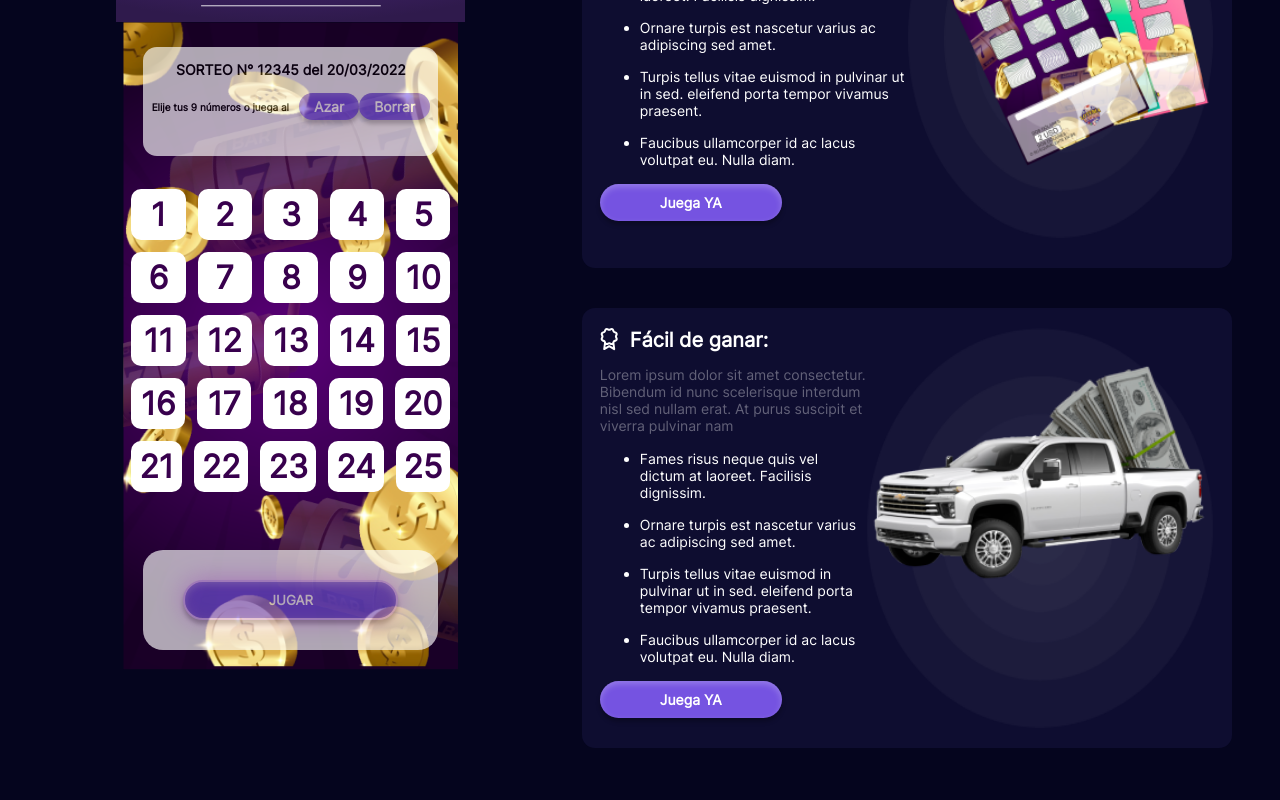
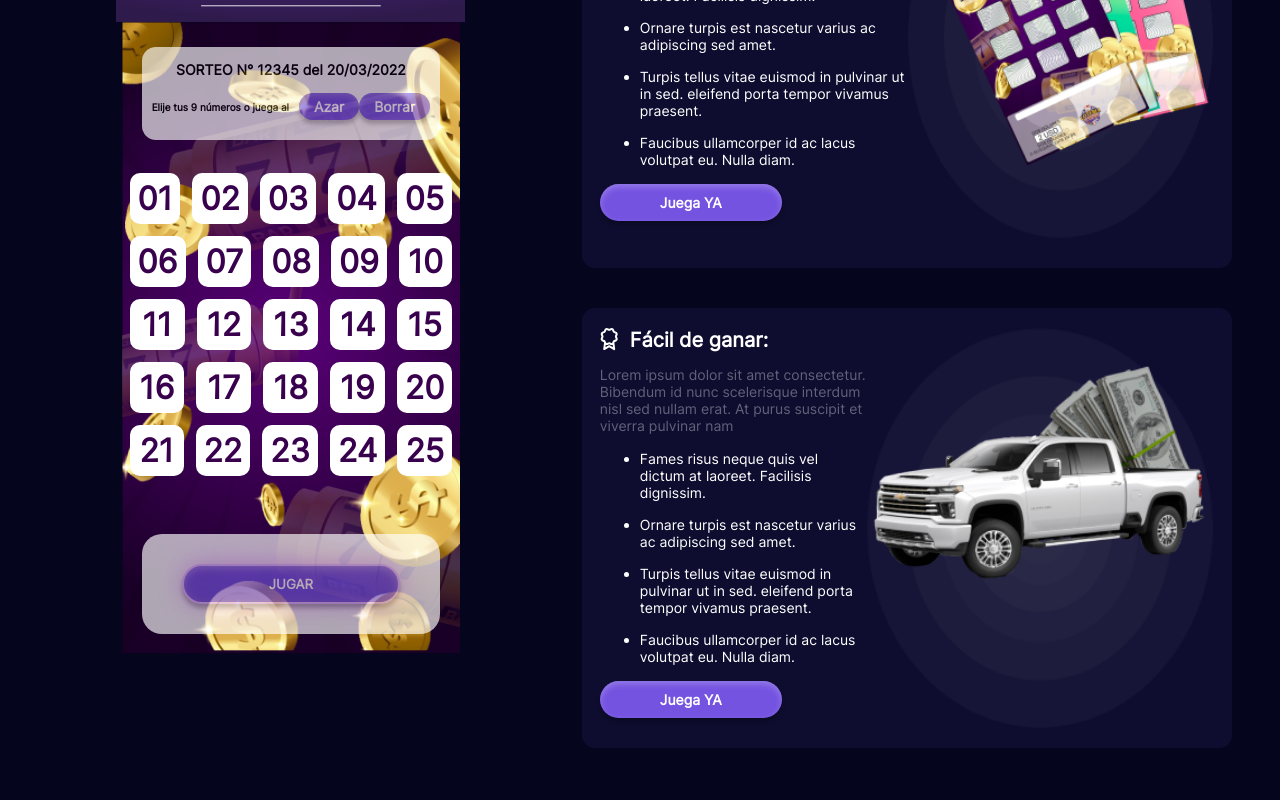
Before and after one commit to Walls-Team/LottoQuiz-Landing, a React (Create React App) app: page / in a window 1280 px wide. Shown: the part 1420-2220 px from the top of the page. Built offline with nearby package versions, Linux system fonts and the light colour scheme.

Commit message:
lotteryCard

```diff
--- a/src/components/lotteryCard.js
+++ b/src/components/lotteryCard.js
@@ -4,15 +4,27 @@ import './css/lotteryCard.scss';
 const LotteryCard = () => {
 
   const [numbers, setNumbers] = useState([]);
+  const myUniqueArray = [...new Set(numbers)];
+
+  let value =  ["01","02","03","04","05"];
+  let value2 = ["06","07","08","09","10"];
+  let value3 = ["11","12","13","14","15"];
+  let value4 = ["16","17","18","19","20"];
+  let value5 = ["21","22","23","24","25"];
+
+
 
   const addNumber = (number) => {
-    if(numbers.length < 9){
-      setNumbers([...numbers, number])
+    if(myUniqueArray.length < 9){
+      setNumbers([...numbers, number].sort());
+      document.getElementById(number).style.background = "linear-gradient(90deg, #A56C0B 0%, #C9A33D 33.33%, #F4E077 61.98%, #C9A33D 100%)";
+      document.getElementById(number).style.border = "1px solid #000000";
     }
   }
 
   const deletedList = () => {
     setNumbers([]);
+    window.location.reload(true);
   }
 
   const randomList = () => {
@@ -26,13 +38,9 @@ const LotteryCard = () => {
         list[i] = random;
       }
 
-    setNumbers(list);
-
-   /* var x = Math.ceil(Math.random()*25);
-    if (numbers.length < 9 ) {
-      setNumbers([...numbers, x])
-    }
-   */
+    setNumbers(new Set(list.sort(function(a,b) {
+      return a - b;
+    })));
   }
 
   return (
@@ -57,53 +65,49 @@ const LotteryCard = () => {
                     <button onClick={()=>deletedList()} className='btn2'>Borrar</button>
                 </div>
                 <div className='ticket'>
-                  <span>{numbers[0]}</span>
-                  <span>{numbers[1]}</span>
-                  <span>{numbers[2]}</span>
-                  <span>{numbers[3]}</span>
-                  <span>{numbers[4]}</span>
-                  <span>{numbers[5]}</span>
-                  <span>{numbers[6]}</span>
-                  <span>{numbers[7]}</span>
-                  <span>{numbers[8]}</span>
+                  {myUniqueArray.map(e => {
+                    return(
+                      <span>{e}</span>
+                    )
+                  })}
                 </div>
             </div>
             <div className="lottery">
                 <table>
                     <tr>
-                      <td onClick={()=>addNumber("01")}>1</td>
-                      <td onClick={()=>addNumber("02")}>2</td>
-                      <td onClick={()=>addNumber("03")}>3</td>
-                      <td onClick={()=>addNumber("04")}>4</td>
-                      <td onClick={()=>addNumber("05")}>5</td>
+                      {value.map(e => {
+                        return (
+                          <td id={e} onClick={()=>addNumber(e)}>{e}</td>
+                        )
+                      })}
                     </tr>
                     <tr>
-                      <td onClick={()=>addNumber("06")}>6</td>
-                      <td onClick={()=>addNumber("07")}>7</td>
-                      <td onClick={()=>addNumber("08")}>8</td>
-                      <td onClick={()=>addNumber("09")}>9</td>
-                      <td onClick={()=>addNumber("10")}>10</td>
+                      {value2.map(e => {
+                        return (
+                          <td id={e} onClick={()=>addNumber(e)}>{e}</td>
+                        )
+                      })}
                     </tr>
                     <tr>
-                      <td onClick={()=>addNumber("11")}>11</td>
-                      <td onClick={()=>addNumber("12")}>12</td>
-                      <td onClick={()=>addNumber("13")}>13</td>
-                      <td onClick={()=>addNumber("14")}>14</td>
-                      <td onClick={()=>addNumber("15")}>15</td>
+                      {value3.map(e => {
+                        return (
+                          <td id={e} onClick={()=>addNumber(e)}>{e}</td>
+                        )
+                      })}
                     </tr>
                     <tr>
-                      <td onClick={()=>addNumber("16")}>16</td>
-                      <td onClick={()=>addNumber("17")}>17</td>
-                      <td onClick={()=>addNumber("18")}>18</td>
-                      <td onClick={()=>addNumber("19")}>19</td>
-                      <td onClick={()=>addNumber("20")}>20</td>
+                      {value4.map(e => {
+                        return (
+                          <td id={e} onClick={()=>addNumber(e)}>{e}</td>
+                        )
+                      })}
                     </tr>
                     <tr>
-                      <td onClick={()=>addNumber("21")}>21</td>
-                      <td onClick={()=>addNumber("22")}>22</td>
-                      <td onClick={()=>addNumber("23")}>23</td>
-                      <td onClick={()=>addNumber("24")}>24</td>
-                      <td onClick={()=>addNumber("25")}>25</td>
+                      {value5.map(e => {
+                        return (
+                          <td id={e} onClick={()=>addNumber(e)}>{e}</td>
+                        )
+                      })}
                     </tr>
                 </table>
             </div>
--- a/src/index.js
+++ b/src/index.js
@@ -9,7 +9,6 @@ root.render(
     <App />
   </React.StrictMode>
 );
-
 // If you want to start measuring performance in your app, pass a function
 // to log results (for example: reportWebVitals(console.log))
 // or send to an analytics endpoint. Learn more: https://bit.ly/CRA-vitals
--- a/src/pages/home.js
+++ b/src/pages/home.js
@@ -46,7 +46,7 @@ function Home() {
         <div className="about">
           <div className='about-text'>
           <h1 className='lottoquiz'>LottoQuiz en Venezuela</h1>
-          <p className='about-us'>Lorem ipsum dolor sit amet consectetur. Tempor pharetra orci dignissim ut leo quis id adipiscing. Quam nisl ullamcorper nisi pulvinar iaculis at nulla cras. Eros hac blandit vivamus convallis pulvinar sollicitudin egestas. Condimentum nunc nibh sagittis malesuada at nulla ut morbi eget. Sit neque volutpat et neque. Viverra vulputate elit non vitae hendrerit congue faucibus ligula.</p>
+          <p className='about-us'>Lorems ipsum dolor sit amet consectetur. Tempor pharetra orci dignissim ut leo quis id adipiscing. Quam nisl ullamcorper nisi pulvinar iaculis at nulla cras. Eros hac blandit vivamus convallis pulvinar sollicitudin egestas. Condimentum nunc nibh sagittis malesuada at nulla ut morbi eget. Sit neque volutpat et neque. Viverra vulputate elit non vitae hendrerit congue faucibus ligula.</p>
           </div>
           <div className="video">
             <AboutCarou/>
```
